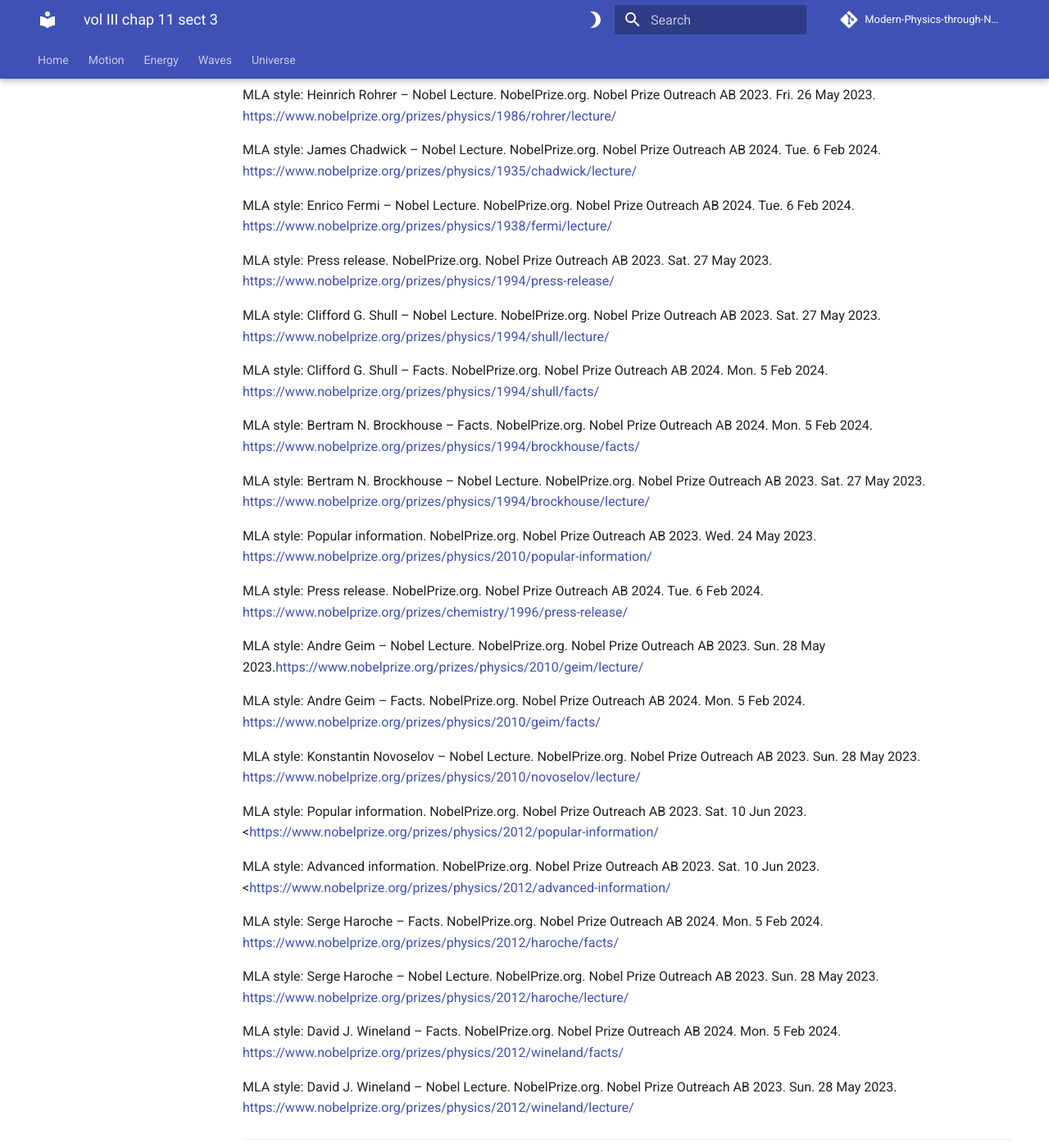
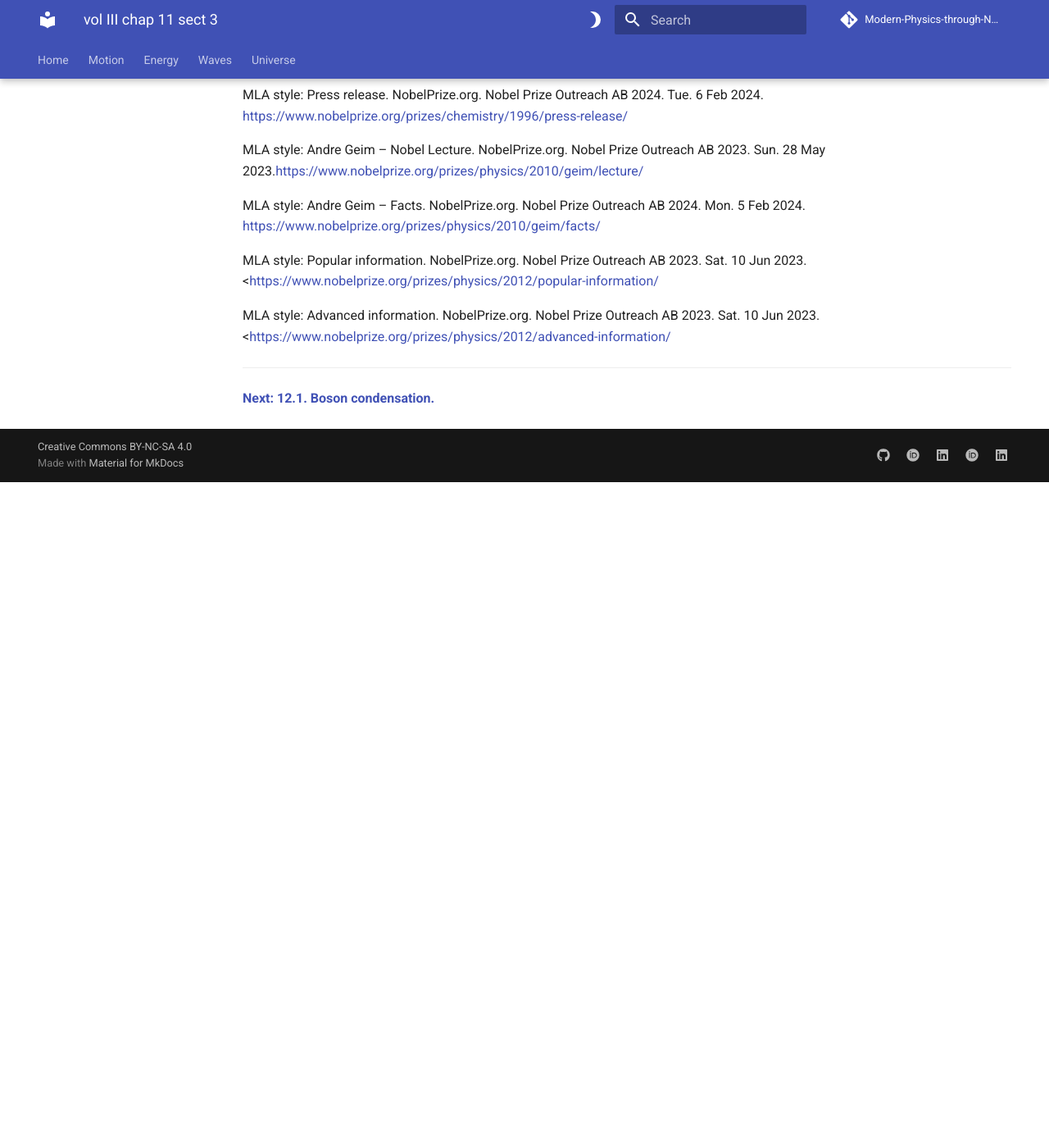
Before and after one commit to modphysnobel/modphysnobel.github.io, an MkDocs documentation site: the page built from docs/vol-III/vol-III-chap-11-sect-3.md, in a window 1280 px wide and 1400 px high, scrolled down 9842 px. Shown: the whole window at 82% size. Built offline with MkDocs 1.6.1 and Material for MkDocs 9.7.7, drawn with Linux system fonts in a browser that asks for light colours; some web fonts are replaced; comment, search, counter and statistics services are not loaded; after the commit the page ends 10430 px from its top, so only the background shows below that; some of the changed text lies outside the part shown.

Commit message:
Update vol-III-chap-11-sect-3.md

```diff
--- a/docs/vol-III/vol-III-chap-11-sect-3.md
+++ b/docs/vol-III/vol-III-chap-11-sect-3.md
@@ -1822,20 +1822,10 @@
 
 MLA style: Speed read: Crystal Patterns Made Plane and Simple. NobelPrize.org. Nobel Prize Outreach AB 2023. Wed. 24 May 2023. <https://www.nobelprize.org/prizes/physics/1915/speedread/>
 
-MLA style: William Bragg – Facts. NobelPrize.org. Nobel Prize Outreach AB 2024. Mon. 5 Feb 2024. <https://www.nobelprize.org/prizes/physics/1915/wh-bragg/facts/>
-
-MLA style: Lawrence Bragg – Nobel Lecture. NobelPrize.org. Nobel Prize Outreach AB 2023. Wed. 24 May 2023. <https://www.nobelprize.org/prizes/physics/1915/wl-bragg/lecture/>
-
 MLA style: Speed read: Crystal Patterns Made Plane and Simple. NobelPrize.org. Nobel Prize Outreach AB 2024. Mon. 5 Feb 2024. https://www.nobelprize.org/prizes/physics/1915/speedread/
 
 MLA style: Perspectives: Life through a Lens. NobelPrize.org. Nobel Prize Outreach AB 2023. Thu. 25 May 2023. https://www.nobelprize.org/prizes/physics/1986/perspectives/
 
-MLA style: Ernst Ruska – Nobel Lecture. NobelPrize.org. Nobel Prize Outreach AB 2023. Thu. 25 May 2023. <https://www.nobelprize.org/prizes/physics/1986/ruska/lecture/>
-
-MLA style: Ernst Ruska – Facts. NobelPrize.org. Nobel Prize Outreach AB 2024. Mon. 5 Feb 2024. https://www.nobelprize.org/prizes/physics/1986/ruska/facts/
-
-MLA style: Gerd Binnig – Facts. NobelPrize.org. Nobel Prize Outreach AB 2024. Mon. 5 Feb 2024. <https://www.nobelprize.org/prizes/physics/1986/binnig/facts/>
-
 MLA style: Press release. NobelPrize.org. Nobel Prize Outreach AB 2023. Thu. 25 May 2023. <https://www.nobelprize.org/prizes/physics/1986/press-release/>
 
 MLA style: Heinrich Rohrer – Nobel Lecture. NobelPrize.org. Nobel Prize Outreach AB 2023. Fri. 26 May 2023. https://www.nobelprize.org/prizes/physics/1986/rohrer/lecture/
@@ -1846,14 +1836,6 @@
 
 MLA style: Press release. NobelPrize.org. Nobel Prize Outreach AB 2023. Sat. 27 May 2023. https://www.nobelprize.org/prizes/physics/1994/press-release/
 
-MLA style: Clifford G. Shull – Nobel Lecture. NobelPrize.org. Nobel Prize Outreach AB 2023. Sat. 27 May 2023. <https://www.nobelprize.org/prizes/physics/1994/shull/lecture/>
-
-MLA style: Clifford G. Shull – Facts. NobelPrize.org. Nobel Prize Outreach AB 2024. Mon. 5 Feb 2024. https://www.nobelprize.org/prizes/physics/1994/shull/facts/
-
-MLA style: Bertram N. Brockhouse – Facts. NobelPrize.org. Nobel Prize Outreach AB 2024. Mon. 5 Feb 2024. https://www.nobelprize.org/prizes/physics/1994/brockhouse/facts/
-
-MLA style: Bertram N. Brockhouse – Nobel Lecture. NobelPrize.org. Nobel Prize Outreach AB 2023. Sat. 27 May 2023. <https://www.nobelprize.org/prizes/physics/1994/brockhouse/lecture/>
-
 MLA style: Popular information. NobelPrize.org. Nobel Prize Outreach AB 2023. Wed. 24 May 2023. <https://www.nobelprize.org/prizes/physics/2010/popular-information/>
 
 MLA style: Press release. NobelPrize.org. Nobel Prize Outreach AB 2024. Tue. 6 Feb 2024. <https://www.nobelprize.org/prizes/chemistry/1996/press-release/>
@@ -1862,20 +1844,10 @@
 
 MLA style: Andre Geim – Facts. NobelPrize.org. Nobel Prize Outreach AB 2024. Mon. 5 Feb 2024. https://www.nobelprize.org/prizes/physics/2010/geim/facts/
 
-MLA style: Konstantin Novoselov – Nobel Lecture. NobelPrize.org. Nobel Prize Outreach AB 2023. Sun. 28 May 2023. <https://www.nobelprize.org/prizes/physics/2010/novoselov/lecture/>
-
 MLA style: Popular information. NobelPrize.org. Nobel Prize Outreach AB 2023. Sat. 10 Jun 2023. <https://www.nobelprize.org/prizes/physics/2012/popular-information/
 
 MLA style: Advanced information. NobelPrize.org. Nobel Prize Outreach AB 2023. Sat. 10 Jun 2023. <https://www.nobelprize.org/prizes/physics/2012/advanced-information/
 
-MLA style: Serge Haroche – Facts. NobelPrize.org. Nobel Prize Outreach AB 2024. Mon. 5 Feb 2024. https://www.nobelprize.org/prizes/physics/2012/haroche/facts/
-
-MLA style: Serge Haroche – Nobel Lecture. NobelPrize.org. Nobel Prize Outreach AB 2023. Sun. 28 May 2023. https://www.nobelprize.org/prizes/physics/2012/haroche/lecture/
-
-MLA style: David J. Wineland – Facts. NobelPrize.org. Nobel Prize Outreach AB 2024. Mon. 5 Feb 2024. <https://www.nobelprize.org/prizes/physics/2012/wineland/facts/>
-
-MLA style: David J. Wineland – Nobel Lecture. NobelPrize.org. Nobel Prize Outreach AB 2023. Sun. 28 May 2023. <https://www.nobelprize.org/prizes/physics/2012/wineland/lecture/>
-
 ***
 
 [**Next: 12.1.	Boson condensation.**](./vol-III-chap-12-sect-1.md)
```
